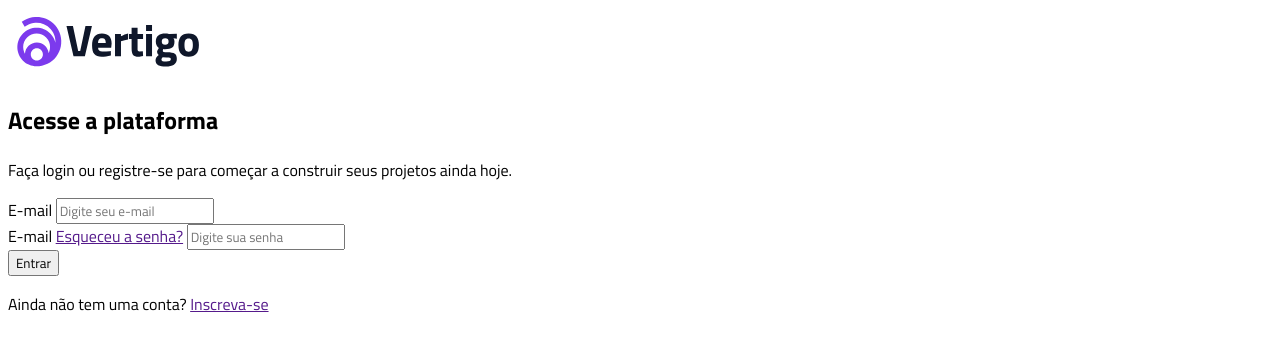
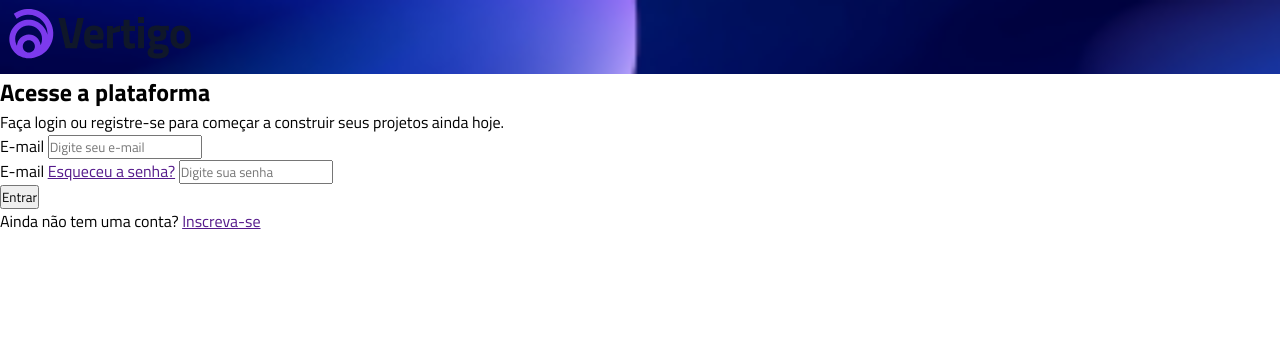
Before and after one commit to ingridramalho/Projeto-Vertigo, a plain HTML site: page index.html in a window 1280 px wide. Drawn offline with Linux system fonts and the light colour scheme.

Commit message:
atualizações -imagem de fundo de header

```diff
--- a/style.css
+++ b/style.css
@@ -1,3 +1,11 @@
 * {
+    margin: 0;
+    padding: 0;
+    box-sizing: border-box;
     font-family:'Titillium Web', sans-serif;
 }
+
+header {
+    background-image:url(./Imagens/bg-mobile.png);
+    background-size: cover;
+}
```
